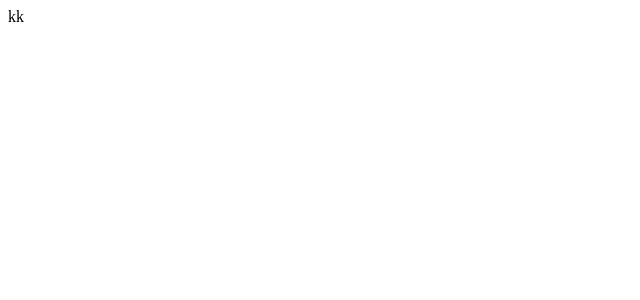
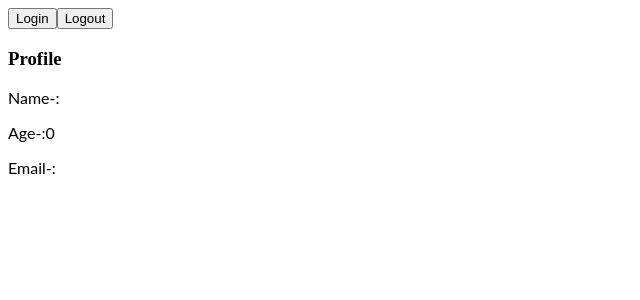
Before and after one commit to jaySmilet/react-ts-jan23, a React (Create React App) app: page / in a window 1280 px wide. Shown: the top 300 px of the page, without its empty margins (0-640 px from the left). Built offline with nearby package versions, Linux system fonts and the light colour scheme.

Commit message:
4 files modified, 1 added

```diff
--- a/App.tsx
+++ b/App.tsx
@@ -1,6 +1,13 @@
 import * as React from 'react';
+import Login from './components/Login/Login';
+import Profile from './components/Profile/Profile';
 import './style.css';
 
 export default function App() {
-  return <div>kk</div>;
+  return (
+    <div className="app">
+      <Login />
+      <Profile />
+    </div>
+  );
 }
--- a/components/Login/Login.tsx
+++ b/components/Login/Login.tsx
@@ -1,6 +1,20 @@
 import * as React from 'react';
+import { useDispatch } from 'react-redux';
+import { login, logout } from '../../feature/user';
 
 const Login = () => {
-  return <div className="login"></div>;
+  const dispatch = useDispatch();
+  return (
+    <div className="login">
+      <button
+        onClick={() =>
+          dispatch(login({ name: 'Ajay', age: 19, email: 'ajay@abc.com' }))
+        }
+      >
+        Login
+      </button>
+      <button onClick={() => dispatch(logout())}>Logout</button>
+    </div>
+  );
 };
 export default Login;
--- a/components/Profile/Profile.tsx
+++ b/components/Profile/Profile.tsx
@@ -1,10 +1,16 @@
-import * as React from "react";
+import * as React from 'react';
+import { useSelector } from 'react-redux';
+import { RootState } from '../..';
 
-const Profile = ()=>{
+const Profile = () => {
+  const user = useSelector((state: RootState) => state.user.value);
   return (
     <div className="profile">
-
+      <h3>Profile</h3>
+      <p>Name-:{user.name}</p>
+      <p>Age-:{user.age}</p>
+      <p>Email-:{user.email}</p>
     </div>
-  )
-}
+  );
+};
 export default Profile;
--- /dev/null
+++ b/feature/user.ts
@@ -0,0 +1,20 @@
+import { createSlice } from '@reduxjs/toolkit';
+
+const initialStateValue = { name: '', age: 0, email: '' };
+
+export const userSlice = createSlice({
+  name: 'user',
+  initialState: { value: initialStateValue },
+  reducers: {
+    login: (state, action) => {
+      state.value = action.payload;
+    },
+    logout:(state)=>{
+      state.value = initialStateValue;
+    }
+  },
+});
+
+export const { login,logout } = userSlice.actions;
+
+export default userSlice.reducer;
--- a/index.tsx
+++ b/index.tsx
@@ -1,14 +1,25 @@
+import { configureStore } from '@reduxjs/toolkit';
 import * as React from 'react';
 import { StrictMode } from 'react';
 import { createRoot } from 'react-dom/client';
+import { Provider } from 'react-redux';
+import userReducer from './feature/user';
 
 import App from './App';
 
 const rootElement = document.getElementById('root');
 const root = createRoot(rootElement);
 
+const store = configureStore({
+  reducer: {
+    user: userReducer,
+  },
+});
+export type RootState = ReturnType<typeof store.getState>
 root.render(
   <StrictMode>
-    <App />
+    <Provider store={store}>
+      <App />
+    </Provider>
   </StrictMode>
 );
```
